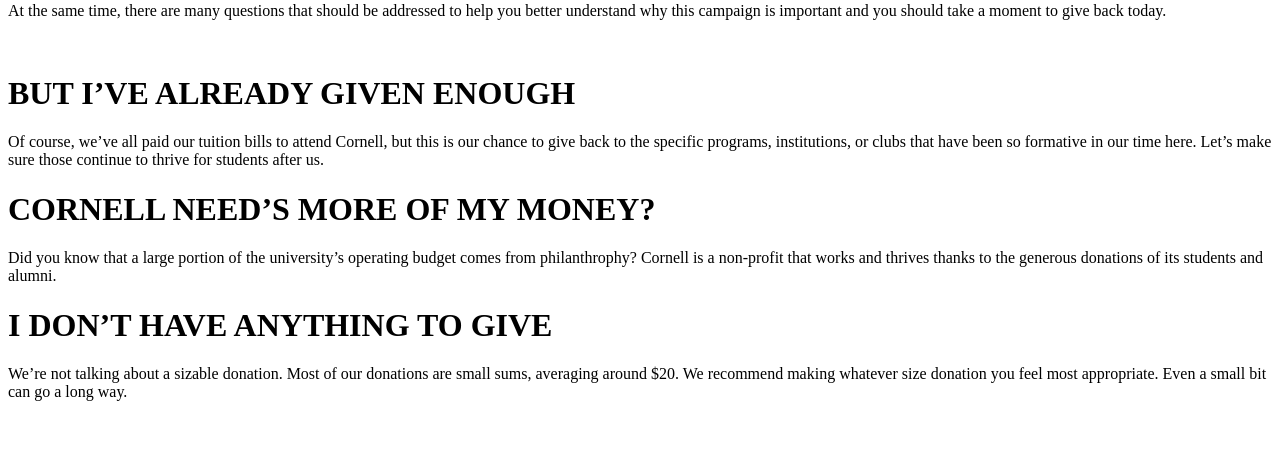
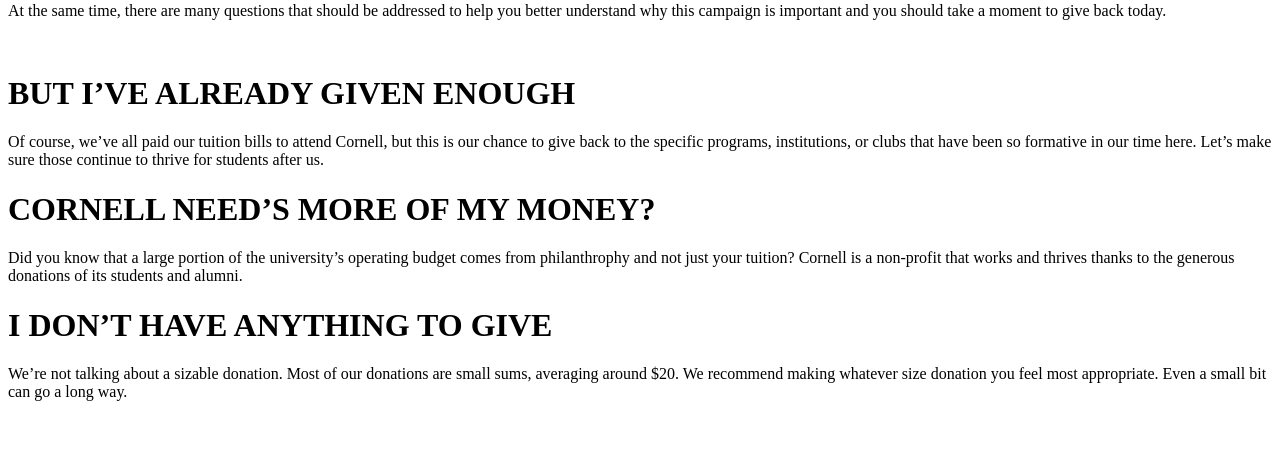
Before and after one commit to zachpraiss22/info1300, a PHP site: page /why.php in a window 1280 px wide. Shown: the part 1013-1481 px from the top of the page. Run offline with PHP 8.4, Linux system fonts and the light colour scheme; some libraries are stand-ins or nearby versions.

Commit message:
Update why.php

```diff
--- a/php/why.php
+++ b/php/why.php
@@ -23,22 +23,22 @@
                 <p>At the same time, there are many questions that should be addressed to help you better understand why this campaign is important and you should take a moment to give back today.</p>
             </div>
             <br>
-            <div class="column1">
+              <div class="column1">
                 <div class="columntext">
                     <h1>BUT I&#8217;VE ALREADY GIVEN ENOUGH</h1>
-                    <p>Of course, we&#8217;ve all paid our tuition bills to attend Cornell, but this is our chance to give back to the specific programs, institutions, or clubs that have been so formative in our time here. Let&#8217;s make sure those continue to thrive for students after us.</p>
+                    <p class="italics">Of course, we&#8217;ve all paid our tuition bills to attend Cornell, but this is our chance to give back to the specific programs, institutions, or clubs that have been so formative in our time here. Let&#8217;s make sure those continue to thrive for students after us.</p>
                 </div>
             </div>
             <div class="column">
                 <div class="columntext">
                     <h1>CORNELL NEED&#8217;S MORE OF MY MONEY?</h1>
-                    <p>Did you know that a large portion of the university&#8217;s operating budget comes from philanthrophy? Cornell is a non-profit that works and thrives thanks to the generous donations of its students and alumni.</p>
+                    <p class="italics">Did you know that a large portion of the university&#8217;s operating budget comes from philanthrophy and not just your tuition? Cornell is a non-profit that works and thrives thanks to the generous donations of its students and alumni.</p>
                 </div>
             </div>
             <div class="column">
                 <div class="columntext">
                     <h1>I DON&#8217;T HAVE ANYTHING TO GIVE</h1>
-                    <p>We&#8217;re not talking about a sizable donation. Most of our donations are small sums, averaging around $20. We recommend making whatever size donation you feel most appropriate. Even a small bit can go a long way.</p>
+                    <p class="italics">We&#8217;re not talking about a sizable donation. Most of our donations are small sums, averaging around $20. We recommend making whatever size donation you feel most appropriate. Even a small bit can go a long way.</p>
                 </div>
             </div>
             <br style="clear:both"><br>
```
